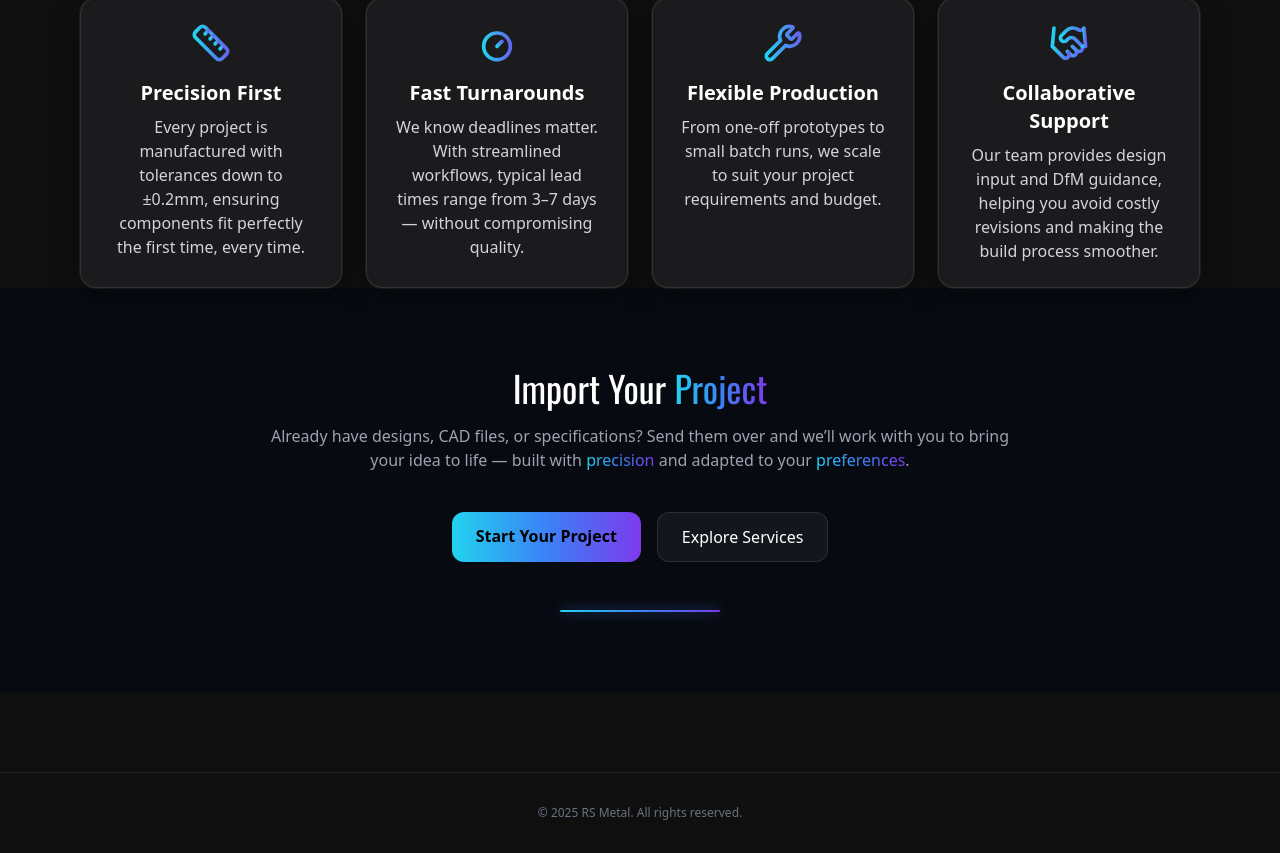
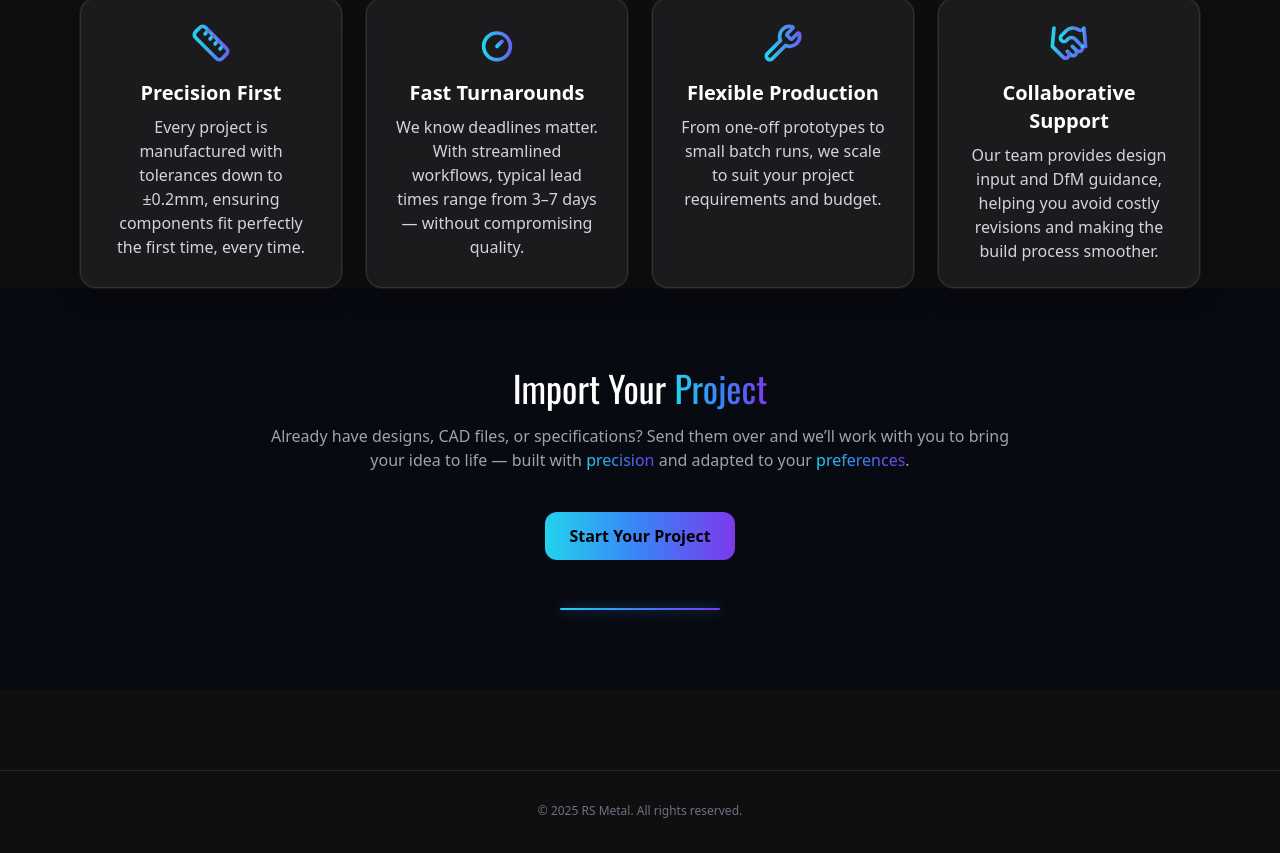
Before and after one commit to Ryouske16/rs-metal, a Next.js app: page / in a window 1280 px wide. Shown: the part 2309-3162 px from the top of the page. Built offline with nearby package versions, Linux system fonts and the light colour scheme.

Commit message:
import project button

```diff
--- a/app/page.tsx
+++ b/app/page.tsx
@@ -399,7 +399,7 @@ export default function Page() {
     </motion.p>
 
     <motion.div
-            className="mt-10 flex justify-center gap-4"
+      className="mt-10 flex justify-center"
       initial={{ opacity: 0, y: 30 }}
       whileInView={{ opacity: 1, y: 0 }}
       transition={{ duration: 0.6, delay: 0.4 }}
@@ -410,12 +410,6 @@ export default function Page() {
         className="px-6 py-3 rounded-xl bg-gradient-to-r from-cyan-400 via-blue-500 to-violet-600 text-black font-semibold hover:opacity-90 transition"
       >
         Start Your Project
-            </Link>
-            <Link
-              href="/services"
-              className="px-6 py-3 rounded-xl bg-white/5 border border-white/10 hover:bg-white/10 transition"
-            >
-              Explore Services
       </Link>
     </motion.div>
 
@@ -430,4 +424,5 @@ export default function Page() {
 </section>
 </div>
 );
+
 }
```
Lines whose indentation alone changed are shown as unchanged.
